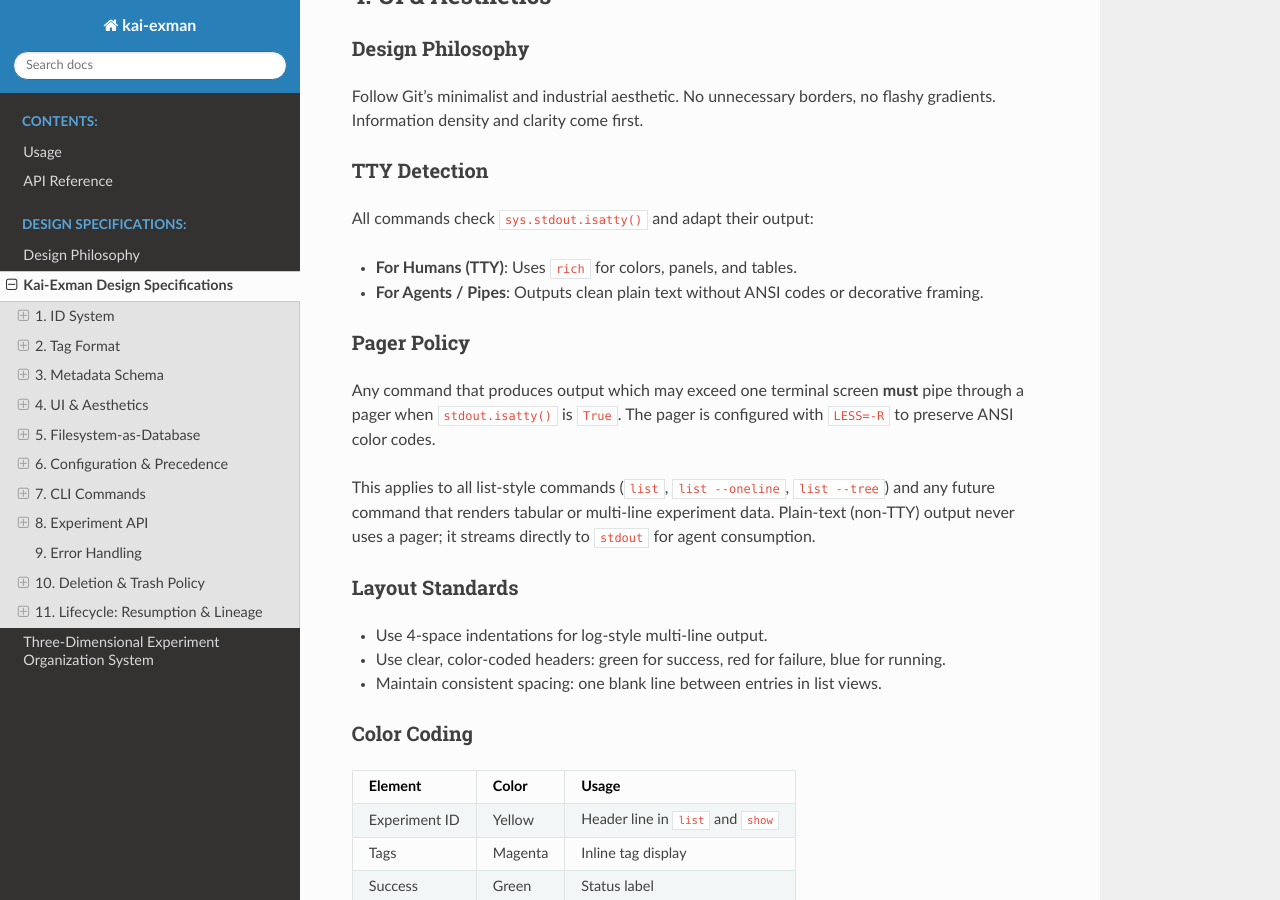
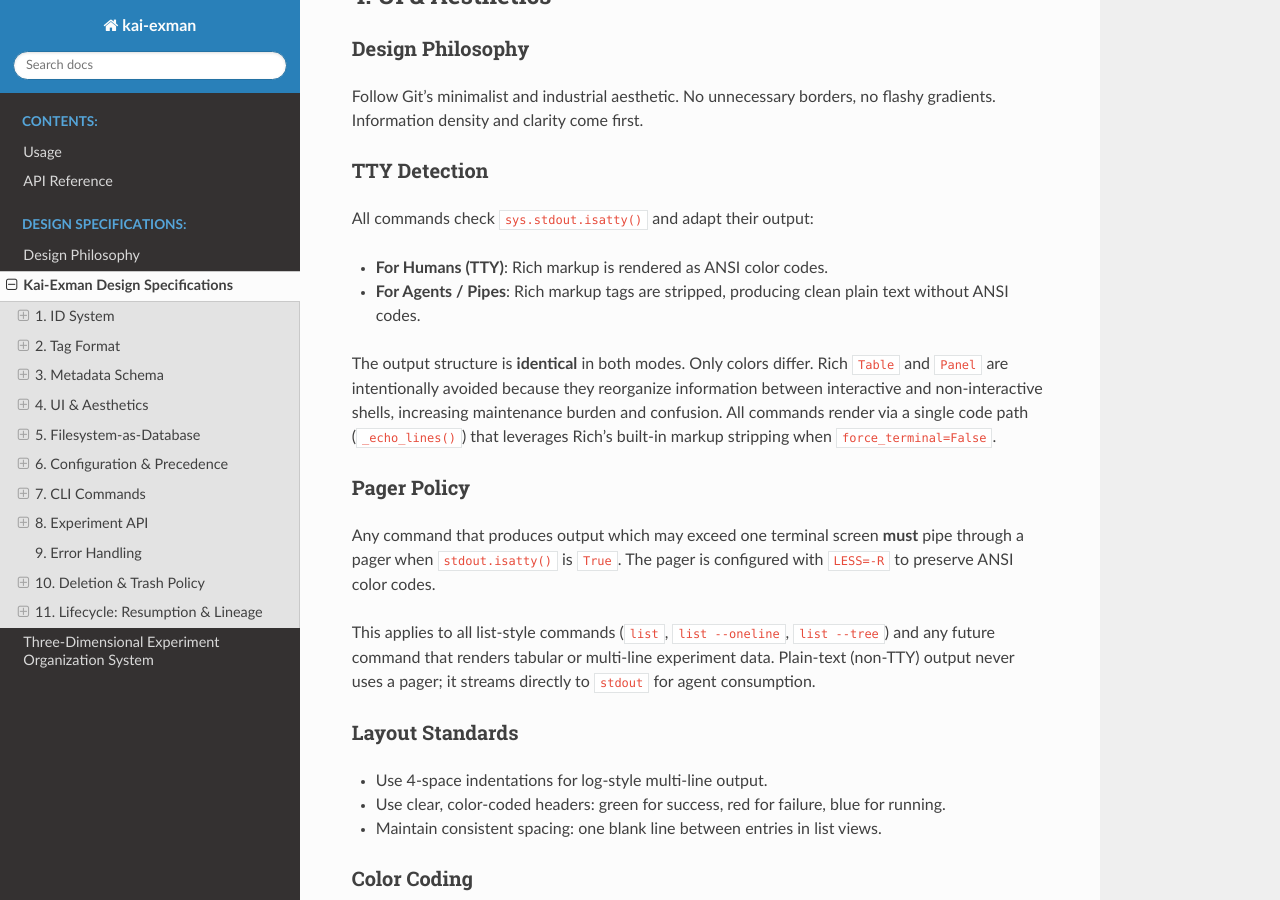
Before and after one commit to laiyk5/kai-exman, a Sphinx documentation site: the page built from docs/source/design/specs.md, in a window 1280 px wide and 900 px high, scrolled down 3309 px. Built offline with Sphinx 7.4.7 and the Read the Docs theme 3.1.0, drawn with Linux system fonts in a browser that asks for light colours.

Commit message:
docs: update TTY Detection design spec to reflect unified output
Replace the old TTY/Non-TTY split description with the unified
`_echo_lines()` approach. Document the rationale for avoiding Rich
Table and Panel (structural consistency between interactive and
non-interactive shells).

Co-Authored-By: Claude Sonnet 4.6 <noreply@anthropic.com>

```diff
--- a/docs/source/design/specs.md
+++ b/docs/source/design/specs.md
@@ -139,8 +139,10 @@ Follow Git's minimalist and industrial aesthetic. No unnecessary borders, no fla
 
 All commands check `sys.stdout.isatty()` and adapt their output:
 
-- **For Humans (TTY)**: Uses `rich` for colors, panels, and tables.
-- **For Agents / Pipes**: Outputs clean plain text without ANSI codes or decorative framing.
+- **For Humans (TTY)**: Rich markup is rendered as ANSI color codes.
+- **For Agents / Pipes**: Rich markup tags are stripped, producing clean plain text without ANSI codes.
+
+The output structure is **identical** in both modes. Only colors differ. Rich `Table` and `Panel` are intentionally avoided because they reorganize information between interactive and non-interactive shells, increasing maintenance burden and confusion. All commands render via a single code path (`_echo_lines()`) that leverages Rich's built-in markup stripping when `force_terminal=False`.
 
 ### Pager Policy
 
```
